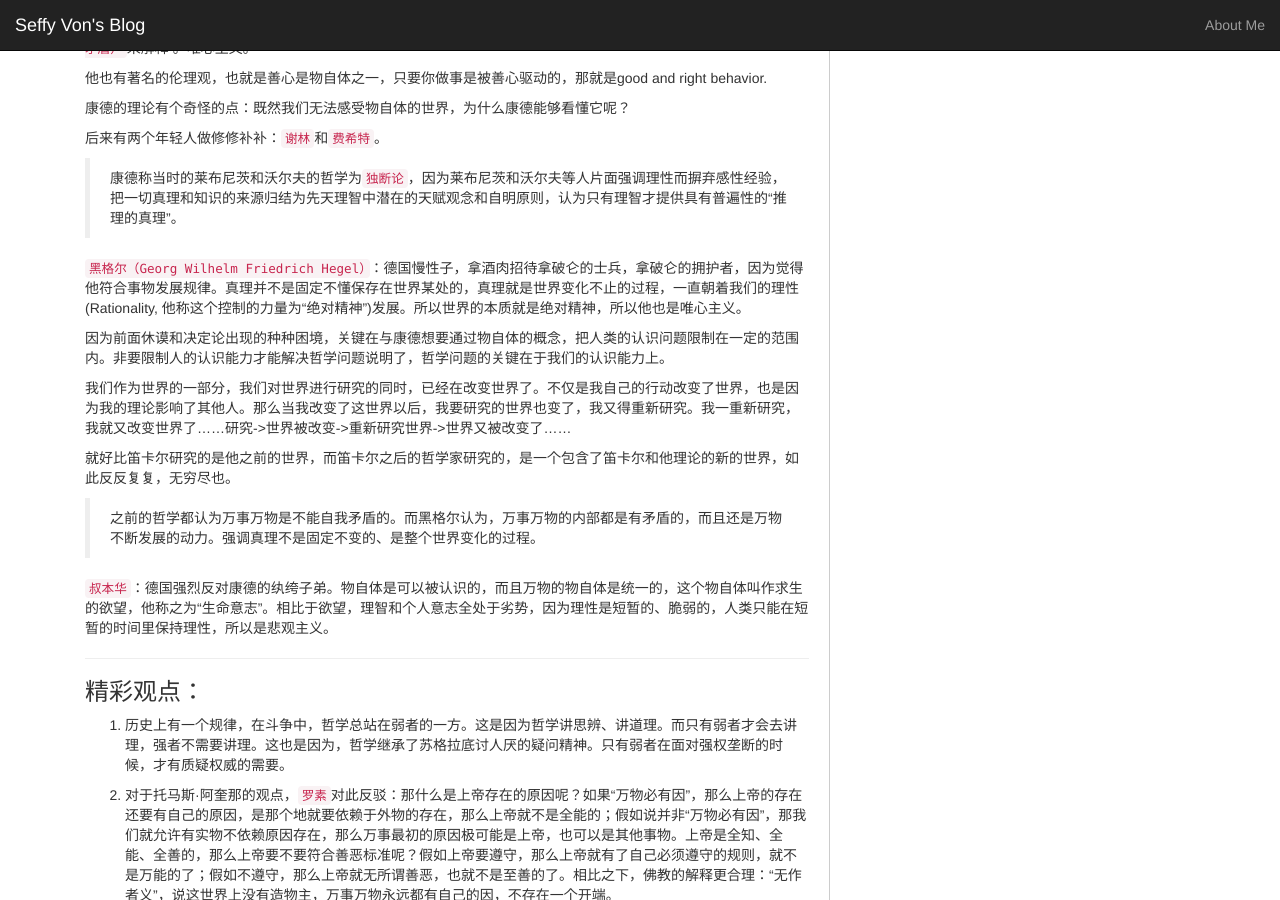
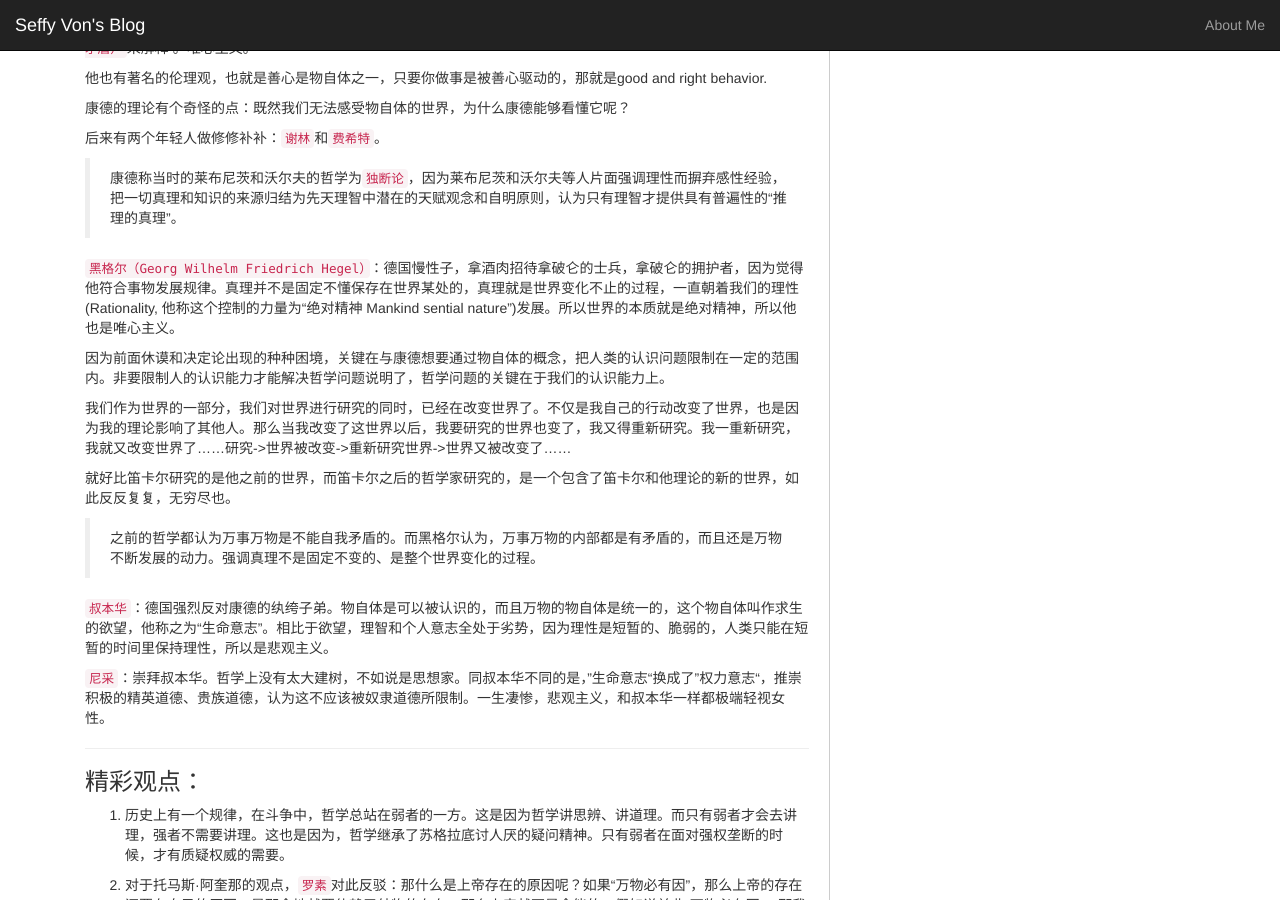
Before and after one commit to SeffyVon/SeffyVon.github.io, a Jekyll site: the page built from _posts/2015-01-05-What-have-the-philosophers-been-doing.md, in a window 1280 px wide and 900 px high, scrolled down 3009 px. Built offline with Jekyll 4.4.1, drawn with Linux system fonts in a browser that asks for light colours; nearby versions of some CDN libraries; comment, search, counter and statistics services are not loaded.

Commit message:
post update

```diff
--- a/_posts/2015-01-05-What-have-the-philosophers-been-doing.md
+++ b/_posts/2015-01-05-What-have-the-philosophers-been-doing.md
@@ -116,7 +116,7 @@ categories: digest
 
 > 康德称当时的莱布尼茨和沃尔夫的哲学为`独断论`，因为莱布尼茨和沃尔夫等人片面强调理性而摒弃感性经验，把一切真理和知识的来源归结为先天理智中潜在的天赋观念和自明原则，认为只有理智才提供具有普遍性的“推理的真理”。
 
-`黑格尔（Georg Wilhelm Friedrich Hegel）`：德国慢性子，拿酒肉招待拿破仑的士兵，拿破仑的拥护者，因为觉得他符合事物发展规律。真理并不是固定不懂保存在世界某处的，真理就是世界变化不止的过程，一直朝着我们的理性(Rationality, 他称这个控制的力量为“绝对精神”)发展。所以世界的本质就是绝对精神，所以他也是唯心主义。
+`黑格尔（Georg Wilhelm Friedrich Hegel）`：德国慢性子，拿酒肉招待拿破仑的士兵，拿破仑的拥护者，因为觉得他符合事物发展规律。真理并不是固定不懂保存在世界某处的，真理就是世界变化不止的过程，一直朝着我们的理性(Rationality, 他称这个控制的力量为“绝对精神 Mankind sential nature”)发展。所以世界的本质就是绝对精神，所以他也是唯心主义。
 
 因为前面休谟和决定论出现的种种困境，关键在与康德想要通过物自体的概念，把人类的认识问题限制在一定的范围内。非要限制人的认识能力才能解决哲学问题说明了，哲学问题的关键在于我们的认识能力上。
 
@@ -127,6 +127,9 @@ categories: digest
 >之前的哲学都认为万事万物是不能自我矛盾的。而黑格尔认为，万事万物的内部都是有矛盾的，而且还是万物不断发展的动力。强调真理不是固定不变的、是整个世界变化的过程。
 
 `叔本华`：德国强烈反对康德的纨绔子弟。物自体是可以被认识的，而且万物的物自体是统一的，这个物自体叫作求生的欲望，他称之为“生命意志”。相比于欲望，理智和个人意志全处于劣势，因为理性是短暂的、脆弱的，人类只能在短暂的时间里保持理性，所以是悲观主义。
+
+`尼采`：崇拜叔本华。哲学上没有太大建树，不如说是思想家。同叔本华不同的是，”生命意志“换成了”权力意志“，推崇积极的精英道德、贵族道德，认为这不应该被奴隶道德所限制。一生凄惨，悲观主义，和叔本华一样都极端轻视女性。
+
 
 ** **
 
```
